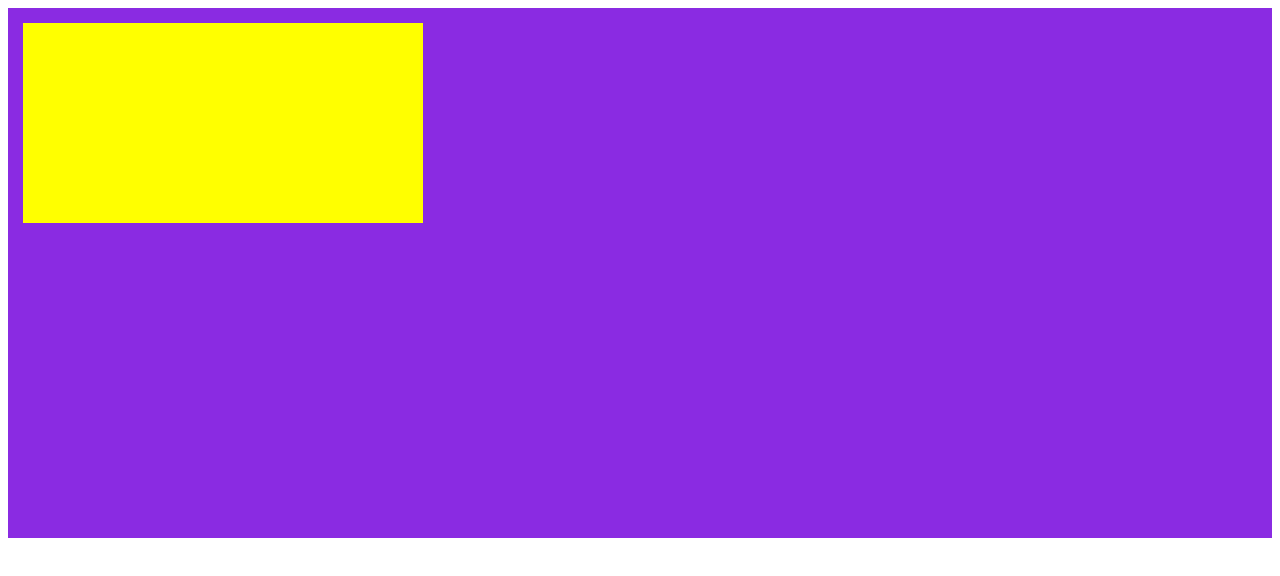
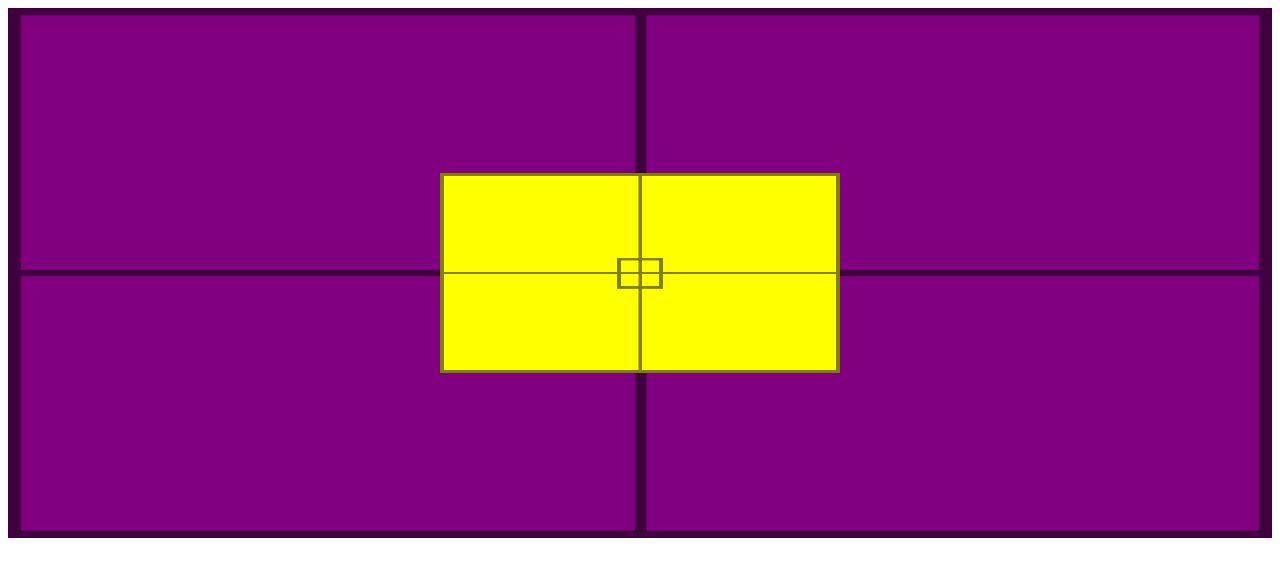
Before and after one commit to LeoMatts/html-css, a plain HTML site: page exercicios/ex020/imagens/fundo007.html in a window 1280 px wide. Drawn offline with Linux system fonts and the light colour scheme.

Commit message:
Update fundo007.html

```diff
--- a/exercicios/ex020/imagens/fundo007.html
+++ b/exercicios/ex020/imagens/fundo007.html
@@ -1,28 +1,41 @@
 <!DOCTYPE html>
 <html lang="en">
+
 <head>
     <meta charset="UTF-8">
     <meta name="viewport" content="width=device-width, initial-scale=1.0">
-    <title>alinhamento vertical</title>
+    <title>Alinhamento vertical</title>
     <style>
-        #container{
-height: 500px;
-background-color: blueviolet;
-padding: 15px;
+        #container {
+            background-image: url("target001.png");
+            background-size: 100% 100%;
+            position: relative;
+            height: 500px;
+            background-color: purple;
+            padding: 15px;
         }
-        #conteudo{
-height: 200px;
-width: 400px;
-background-color: yellow;
 
+        #conteudo {
+            background-image: url("target001.png");
+            background-size: 100% 100%;
+
+            position: absolute;
+            height: 200px;
+            width: 400px;
+left: 50%;
+top: 50%;
+            transform: translate(-50%, -50%);
+            background-color: yellow;
         }
     </style>
 </head>
+
 <body>
-    <section id="container">
-        <article id="conteudo">
+    <article id="container">
+        <section id="conteudo">
 
-        </article>
-    </section>
+        </section>
+    </article>
 </body>
+
 </html>
```
